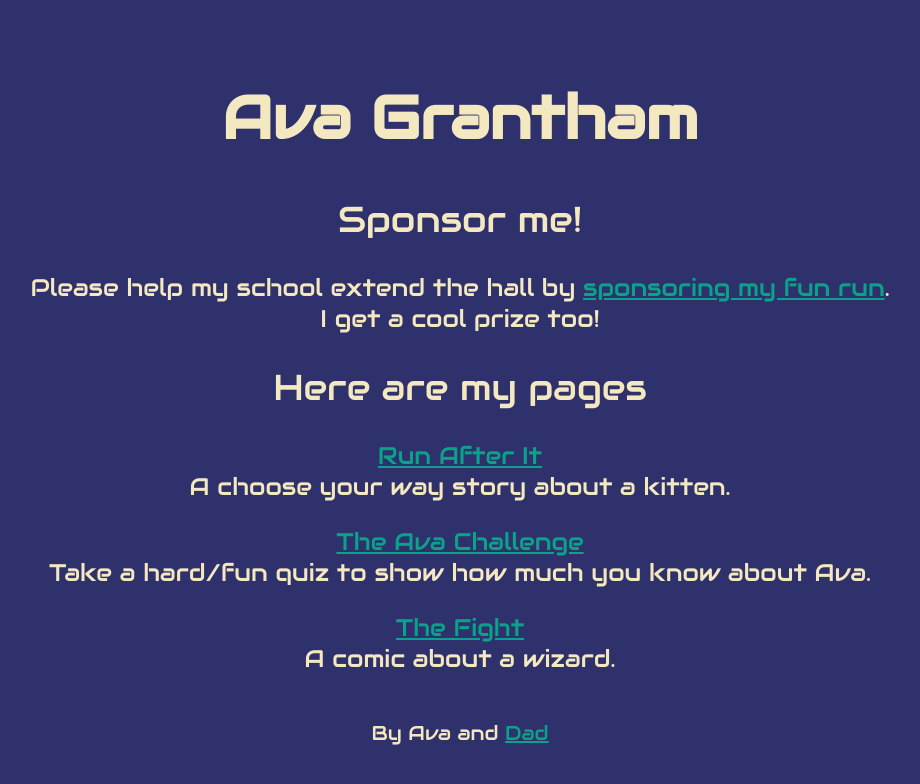
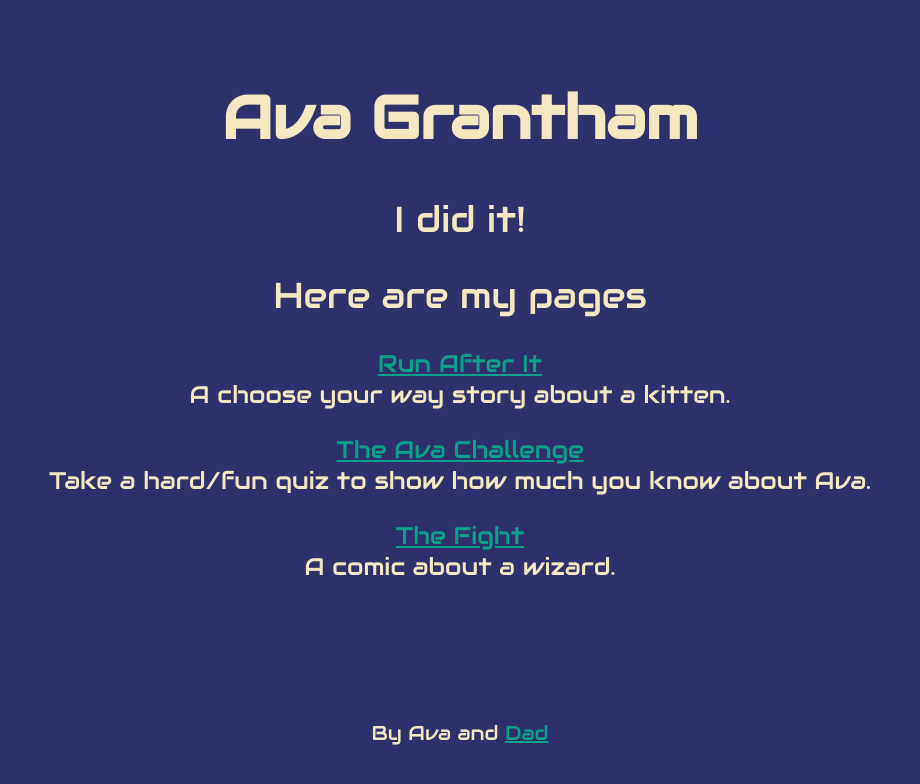
Before and after one commit to ScreamingHawk/ava.standen.link, a plain HTML site: page public/index.html in a window 1280 px wide. Shown: the whole page, without its empty margins (180-1100 px from the left). Drawn offline with Linux system fonts and the light colour scheme.

Commit message:
Remove funrun note

```diff
--- a/public/index.html
+++ b/public/index.html
@@ -18,13 +18,7 @@
 			<h1>Ava Grantham</h1>
 
 			<div>
-				<h2>Sponsor me!</h2>
-				<p>
-					Please help my school extend the hall by
-					<a href="https://adidas-funrun2017.everydayhero.com/nz/ava-grantham">sponsoring my fun run</a>.
-					<br/>
-					I get a cool prize too!
-				</p>
+				<h2>I did it!</h2>
 				<h2>Here are my pages</h2>
 				<p>
 					<a href="/run_after.html">Run After It</a>
```
